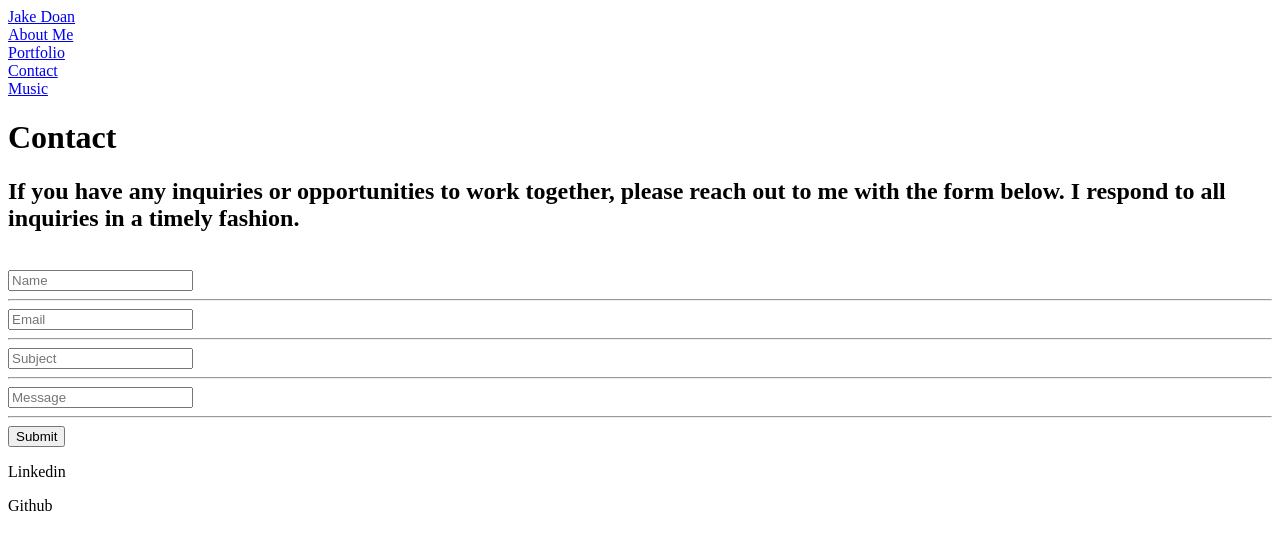
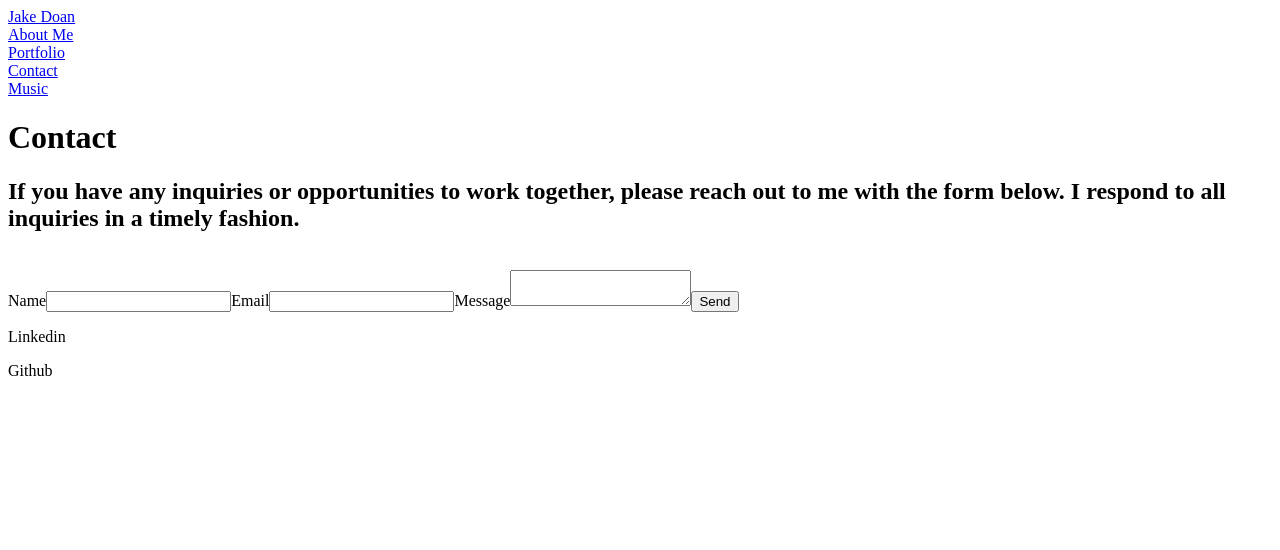
Before and after one commit to jakedoan3/portfolio, a React (Create React App) app: page /contact in a window 1280 px wide. Shown: the top 550 px of the page. Built offline with nearby package versions, Linux system fonts and the light colour scheme.

Commit message:
emailjs working

```diff
--- a/package.json
+++ b/package.json
@@ -3,9 +3,11 @@
   "version": "0.1.0",
   "private": true,
   "dependencies": {
+    "@emailjs/browser": "^3.6.2",
     "@testing-library/jest-dom": "^5.16.4",
     "@testing-library/react": "^13.3.0",
     "@testing-library/user-event": "^13.5.0",
+    "emailjs": "^4.0.0",
     "react": "^18.2.0",
     "react-dom": "^18.2.0",
     "react-router-dom": "^6.3.0",
--- a/src/Contact.jsx
+++ b/src/Contact.jsx
@@ -1,35 +1,52 @@
-import React, {useState} from "react";
+import React, {useRef} from "react";
+import emailjs from "@emailjs/browser"
 
 const Contact = () => {
-  const [name, setName] = useState("");
-  const [email, setEmail] = useState("");
-  const [subject, setSubject] = useState("");
-  const [message, setMessage] = useState("");
+  // const [name, setName] = useState("");
+  // const [email, setEmail] = useState("");
+  // const [subject, setSubject] = useState("");
+  // const [message, setMessage] = useState("");
 
-  const handleName = (e) => {
-    setName(e.target.value);
+  // const handleName = (e) => {
+  //   setName(e.target.value);
+  // };
+
+  // const handleEmail = (e) => {
+  //   setEmail(e.target.value);
+  // };
+
+  // const handleSubject = (e) => {
+  //   setSubject(e.target.value);
+  // };
+
+  // const handleMessage = (e) => {
+  //   setMessage(e.target.value);
+  // };
+
+  // const sendEmail = async (e) => {
+  //   e.preventDefault();
+  //   // send email functionality
+  //     setName("");
+  //     setEmail("");
+  //     setSubject("");
+  //     setMessage("");
+  //   };
+  const form = useRef();
+
+  const sendEmail = (e) => {
+    e.preventDefault();
+
+    emailjs.sendForm('service_r9sxzjd', 'template_r2as221', form.current, 'nMnrLLdsoNIyQquxC')
+      .then((result) => {
+          console.log(result.text);
+          console.log("Message Sent Successfully!")
+      }, (error) => {
+          console.log(error.text);
+      });
   };
 
-  const handleEmail = (e) => {
-    setEmail(e.target.value);
-  };
 
-  const handleSubject = (e) => {
-    setSubject(e.target.value);
-  };
 
-  const handleMessage = (e) => {
-    setMessage(e.target.value);
-  };
-
-  const sendEmail = async (e) => {
-    e.preventDefault();
-    // send email functionality
-      setName("");
-      setEmail("");
-      setSubject("");
-      setMessage("");
-    };
 
   return (
     <div>
@@ -40,7 +57,17 @@
         timely fashion.
       </h2>
       <br />
-      <form onSubmit={sendEmail}>
+      <form ref={form} onSubmit={sendEmail}>
+      <label>Name</label>
+      <input type="text" name="user_name" />
+      <label>Email</label>
+      <input type="email" name="user_email" />
+      <label>Message</label>
+      <textarea name="message" />
+      <input type="submit" value="Send" />
+    </form>
+
+      {/* <form onSubmit={sendEmail}>
       <input
           placeholder="Name"
           value={name}
@@ -70,7 +97,7 @@
         ></input>
         <hr />
         <button>Submit</button>
-      </form>
+      </form> */}
 
       {/* contact form
         requires name, email, subject, and message fields
```
Also changed, not shown: src/ContactForm.jsx (deleted, +0 -9 lines), 1 other file (tests, documents, lock files or other folders).
